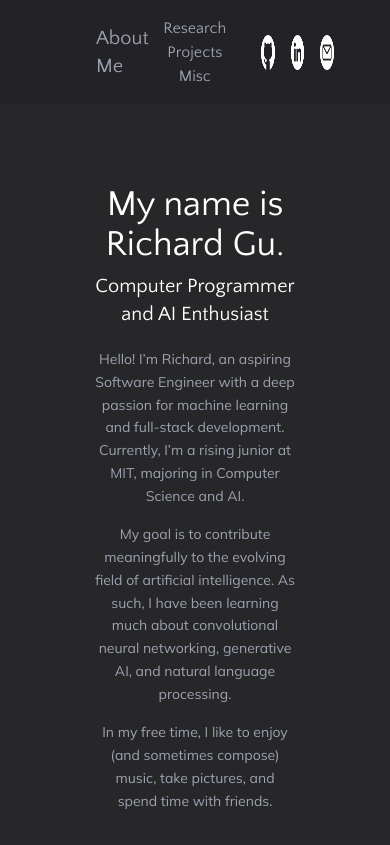
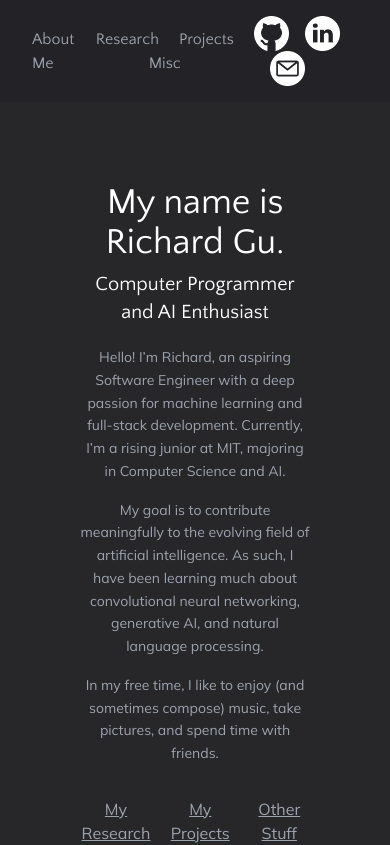
Before and after one commit to RguWork/portfolio, a React (Create React App) app: page / in a window 390 px wide. Shown: the top 845 px of the page. Built offline with nearby package versions, Linux system fonts and the light colour scheme.

Commit message:
made adjustments for different screen sizes

```diff
--- a/src/components/About.js
+++ b/src/components/About.js
@@ -3,7 +3,7 @@ import React from "react";
 export default function About() {
   return (
     <section id="about" className="scroll-margin-top">
-      <div className="container mx-auto flex px-40 py-20 md:flex-row mb-20 flex-col items-center">
+      <div className="container mx-auto flex px-20 lg:px-40 py-20 md:flex-row mb-20 flex-col items-center">
         <div className="lg:flew_grow md:w-1/2 lg:pr-24 md:pr-16 flex flex-col md:items-start md:text-left mb-16 md:mb-0 items-center text-center">
           <h1 className="font-quattrocento sm:text-5xl text-4xl mb-2 text-white">
             My name is Richard Gu.
--- a/src/components/Miscellaneous.js
+++ b/src/components/Miscellaneous.js
@@ -37,10 +37,10 @@ export default function Miscellaneous() {
                   <h2 className="tracking-widest text-sm title-font font-medium text-green-400 mb-1">
                     {project.subtitle}
                   </h2>
-                  <h1 className="title-font text-lg font-medium text-white mb-3">
+                  <h1 className="title-font text-sm lg:text-lg font-medium text-white mb-3">
                     {project.title}
                   </h1>
-                  <p className="leading-relaxed">{project.description}</p>
+                  <p className="leading-relaxed text-xs lg:text-sm">{project.description}</p>
                 </div>
               </div>
             </a>
--- a/src/components/Navbar.js
+++ b/src/components/Navbar.js
@@ -7,7 +7,7 @@ export default function Navbar() {
         <div className="flex flex-row md:flex-row items-center w-full">
           <a
             href="#about"
-            className="ml-20 text-xl hover:text-white transform transition-transform duration-300 hover:scale-110"
+            className="ml-4 mr-3 md:mr-0 md:ml-20 text-md md:text-xl hover:text-white transform transition-transform duration-300 hover:scale-110" //test if md:ml-20 is appropriate here
           >
             About Me
           </a>
@@ -31,7 +31,7 @@ export default function Navbar() {
               Misc
             </a>
           </nav>
-          <div className="flex flex-row space-x-4 filter invert ml-auto mr-10">
+          <div className="flex flex-wrap flex-row space-x-4 filter invert ml-auto mr-4 md:mr-10">
             <a
               href="https://github.com/RguWork"
               target="_blank"
--- a/src/components/Projects.js
+++ b/src/components/Projects.js
@@ -3,7 +3,10 @@ import React from "react";
 
 export default function Projects() {
   return (
-    <section id="projects" className="text-gray-400 bg-dark-gray body-font z-10">
+    <section
+      id="projects"
+      className="text-gray-400 bg-dark-gray body-font z-10"
+    >
       <div className="container px-5 py-10 mx-auto text-center lg:px-40">
         <div className="flex flex-col w-full mb-10">
           <div className="flex items-center my-8">
@@ -34,10 +37,10 @@ export default function Projects() {
                   <h2 className="tracking-widest text-sm title-font font-medium text-green-400 mb-1">
                     {project.subtitle}
                   </h2>
-                  <h1 className="title-font text-lg font-medium text-white mb-3">
+                  <h1 className="title-font text-sm lg:text-lg font-medium text-white mb-3">
                     {project.title}
                   </h1>
-                  <p className="leading-relaxed">{project.description}</p>
+                  <p className="leading-relaxed text-xs lg:text-sm">{project.description}</p>
                 </div>
               </div>
             </a>
--- a/src/components/Research.js
+++ b/src/components/Research.js
@@ -37,10 +37,10 @@ export default function Research() {
                   <h2 className="tracking-widest text-sm title-font font-medium text-green-400 mb-1">
                     {project.subtitle}
                   </h2>
-                  <h1 className="title-font text-lg font-medium text-white mb-3">
+                  <h1 className="title-font text-sm lg:text-lg font-medium text-white mb-3">
                     {project.title}
                   </h1>
-                  <p className="leading-relaxed">{project.description}</p>
+                  <p className="leading-relaxed text-xs lg:text-sm">{project.description}</p>
                 </div>
               </div>
             </a>
```
